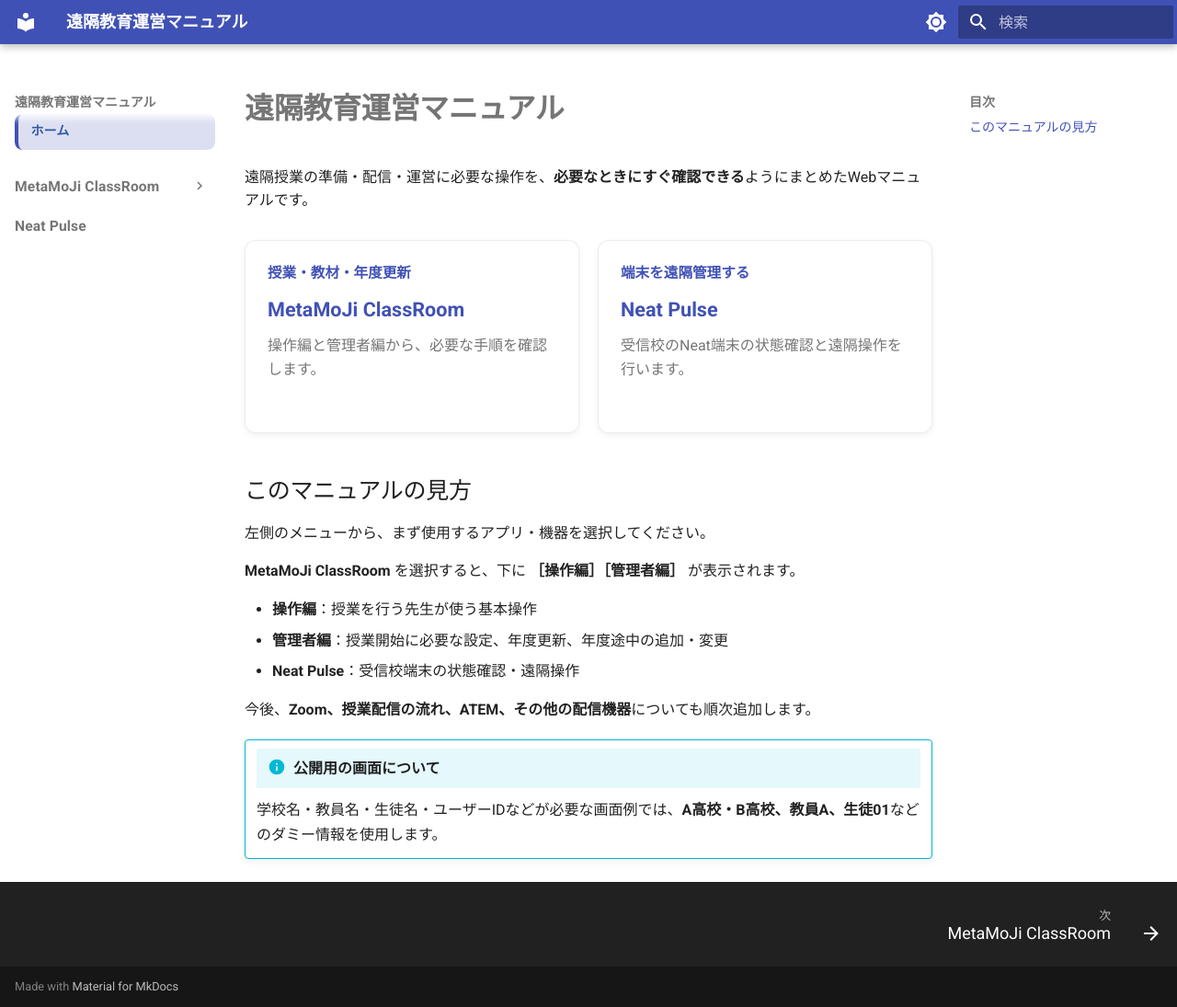
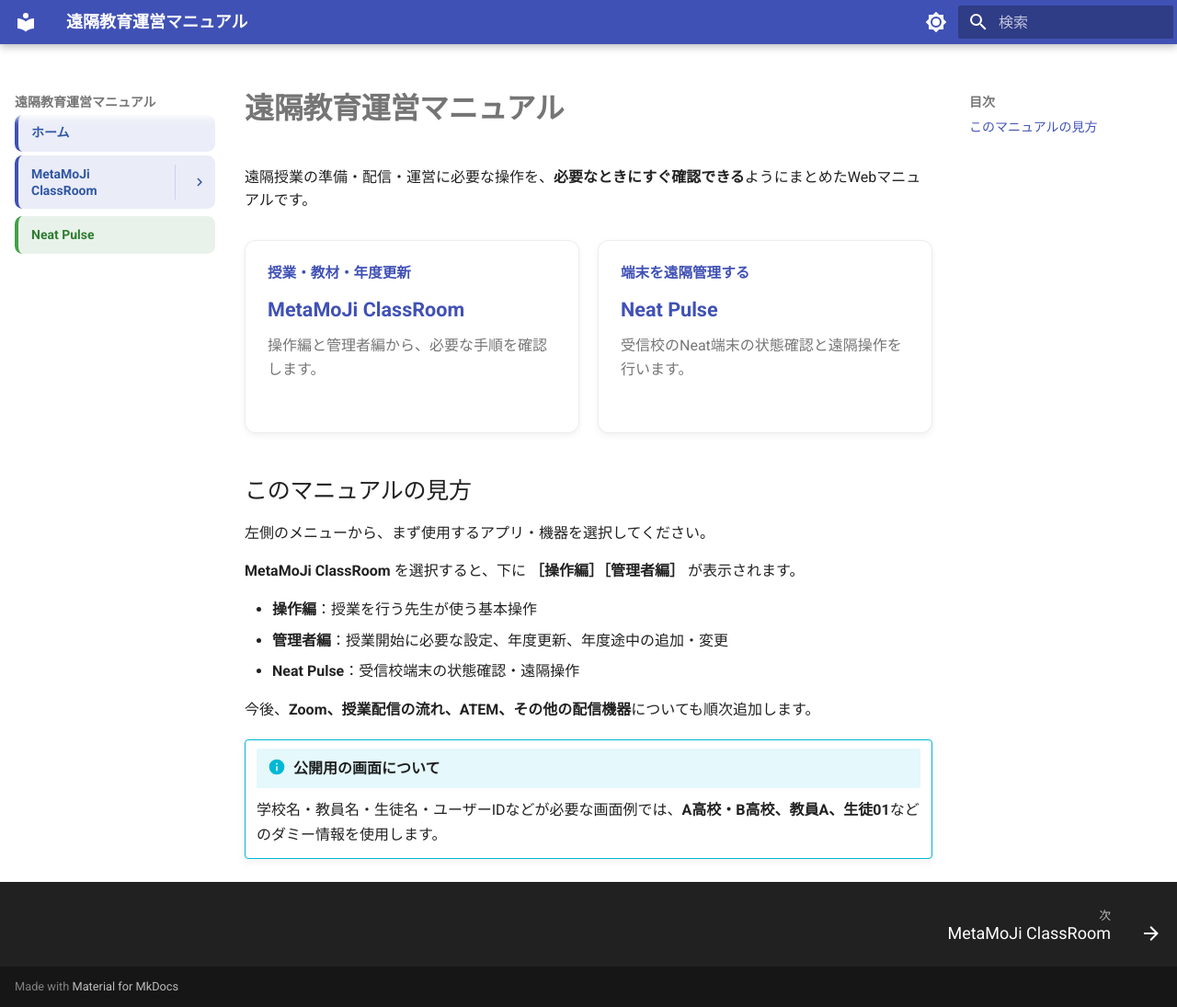
Before and after one commit to a-recs/remote-manual, an MkDocs documentation site: the page built from docs/index.md, in a window 1280 px wide and 1095 px high. Shown: the whole window at 92% size. Built offline with MkDocs 1.6.1 and Material for MkDocs 9.7.7, drawn with Linux system fonts in a browser that asks for light colours.

Commit message:
Redesign sidebar around three primary entry buttons

```diff
--- a/docs/stylesheets/navigation.css
+++ b/docs/stylesheets/navigation.css
@@ -1,47 +1,85 @@
-/* 左側ナビゲーション：入口だけを色付きで強調する */
+/* 左側ナビゲーション：最上位3項目を入口ボタンとして表示 */
 
-/* 分類見出し（MetaMoJi ClassRoom / Neat Pulse）は色を付けない */
-.md-nav--primary > .md-nav__list > .md-nav__item:nth-child(2) > .md-nav__link,
-.md-nav--primary > .md-nav__list > .md-nav__item:nth-child(2) > .md-nav__container > .md-nav__link,
-.md-nav--primary > .md-nav__list > .md-nav__item:nth-child(3) > .md-nav__link,
-.md-nav--primary > .md-nav__list > .md-nav__item:nth-child(3) > .md-nav__container > .md-nav__link {
-  margin-top: 0.55rem !important;
-  padding: 0.2rem 0 !important;
-  border: 0 !important;
-  border-radius: 0 !important;
-  background: transparent !important;
-  color: var(--md-default-fg-color--light) !important;
-  font-size: 0.78rem !important;
-  font-weight: 800 !important;
-  letter-spacing: 0.01em;
-}
-
-/* ホーム・端末確認は単独リンクなので、そのまま1つのボタンにする */
+/* ------------------------------
+   共通
+------------------------------ */
 .md-nav--primary > .md-nav__list > .md-nav__item:nth-child(1) > .md-nav__link,
-.md-nav--primary > .md-nav__list > .md-nav__item:nth-child(3) > .md-nav > .md-nav__list > .md-nav__item:nth-child(1) > .md-nav__link {
-  margin: 0.18rem 0 0.3rem !important;
-  padding: 0.48rem 0.68rem !important;
+.md-nav--primary > .md-nav__list > .md-nav__item:nth-child(3) > .md-nav__link {
+  margin: 0.22rem 0 !important;
+  padding: 0.52rem 0.7rem !important;
   border-left: 0.24rem solid transparent !important;
   border-radius: 0.42rem !important;
   font-weight: 800 !important;
   line-height: 1.4 !important;
 }
 
-/* 操作編・管理者編：文字＋矢印を包むコンテナ全体を1つのボタンにする */
+/* MetaMoJi ClassRoom はリンク＋展開矢印を1つのボタンにまとめる */
+.md-nav--primary > .md-nav__list > .md-nav__item:nth-child(2) > .md-nav__container {
+  display: flex !important;
+  align-items: center !important;
+  margin: 0.22rem 0 !important;
+  padding: 0 !important;
+  overflow: hidden !important;
+  border-left: 0.24rem solid #3f51b5 !important;
+  border-radius: 0.42rem !important;
+  background: rgba(63, 81, 181, 0.11) !important;
+}
+
+.md-nav--primary > .md-nav__list > .md-nav__item:nth-child(2) > .md-nav__container > .md-nav__link {
+  margin: 0 !important;
+  border: 0 !important;
+  border-radius: 0 !important;
+  background: transparent !important;
+  box-shadow: none !important;
+  color: #3157a4 !important;
+  font-weight: 800 !important;
+}
+
+.md-nav--primary > .md-nav__list > .md-nav__item:nth-child(2) > .md-nav__container > .md-nav__link:first-child {
+  flex: 1 1 auto !important;
+  min-width: 0 !important;
+  padding: 0.52rem 0.7rem !important;
+}
+
+.md-nav--primary > .md-nav__list > .md-nav__item:nth-child(2) > .md-nav__container > .md-nav__link:last-child {
+  flex: 0 0 2.2rem !important;
+  width: 2.2rem !important;
+  min-width: 2.2rem !important;
+  padding: 0.52rem 0.42rem !important;
+  justify-content: center !important;
+  border-left: 1px solid rgba(63, 81, 181, 0.16) !important;
+}
+
+/* ホーム */
+.md-nav--primary > .md-nav__list > .md-nav__item:nth-child(1) > .md-nav__link {
+  color: #3157a4 !important;
+  background: rgba(63, 81, 181, 0.10) !important;
+  border-left-color: #3f51b5 !important;
+}
+
+/* Neat Pulse */
+.md-nav--primary > .md-nav__list > .md-nav__item:nth-child(3) > .md-nav__link {
+  color: #2e7d32 !important;
+  background: rgba(46, 125, 50, 0.10) !important;
+  border-left-color: #43a047 !important;
+}
+
+/* ------------------------------
+   MetaMoJi配下：操作編 / 管理者編
+------------------------------ */
 .md-nav--primary > .md-nav__list > .md-nav__item:nth-child(2)
   > .md-nav > .md-nav__list > .md-nav__item:nth-child(1) > .md-nav__container,
 .md-nav--primary > .md-nav__list > .md-nav__item:nth-child(2)
   > .md-nav > .md-nav__list > .md-nav__item:nth-child(2) > .md-nav__container {
   display: flex !important;
   align-items: center !important;
-  margin: 0.18rem 0 0.3rem !important;
+  margin: 0.16rem 0 0.22rem 0.35rem !important;
   padding: 0 !important;
   overflow: hidden !important;
-  border-left: 0.24rem solid transparent !important;
-  border-radius: 0.42rem !important;
+  border-left: 0.2rem solid transparent !important;
+  border-radius: 0.34rem !important;
 }
 
-/* コンテナ内部の文字と矢印には個別の背景・枠を付けない */
 .md-nav--primary > .md-nav__list > .md-nav__item:nth-child(2)
   > .md-nav > .md-nav__list > .md-nav__item:nth-child(1) > .md-nav__container > .md-nav__link,
 .md-nav--primary > .md-nav__list > .md-nav__item:nth-child(2)
@@ -54,40 +92,31 @@
   font-weight: 800 !important;
 }
 
-/* タイトル側は残り幅を使う */
 .md-nav--primary > .md-nav__list > .md-nav__item:nth-child(2)
   > .md-nav > .md-nav__list > .md-nav__item:nth-child(1) > .md-nav__container > .md-nav__link:first-child,
 .md-nav--primary > .md-nav__list > .md-nav__item:nth-child(2)
   > .md-nav > .md-nav__list > .md-nav__item:nth-child(2) > .md-nav__container > .md-nav__link:first-child {
   flex: 1 1 auto !important;
   min-width: 0 !important;
-  padding: 0.48rem 0.68rem !important;
+  padding: 0.4rem 0.58rem !important;
 }
 
-/* 矢印側は細く、中央寄せ */
 .md-nav--primary > .md-nav__list > .md-nav__item:nth-child(2)
   > .md-nav > .md-nav__list > .md-nav__item:nth-child(1) > .md-nav__container > .md-nav__link:last-child,
 .md-nav--primary > .md-nav__list > .md-nav__item:nth-child(2)
   > .md-nav > .md-nav__list > .md-nav__item:nth-child(2) > .md-nav__container > .md-nav__link:last-child {
-  flex: 0 0 2.15rem !important;
-  width: 2.15rem !important;
-  min-width: 2.15rem !important;
-  padding: 0.48rem 0.42rem !important;
+  flex: 0 0 2rem !important;
+  width: 2rem !important;
+  min-width: 2rem !important;
+  padding: 0.4rem 0.36rem !important;
   justify-content: center !important;
-  border-left: 1px solid rgba(127, 127, 127, 0.16) !important;
+  border-left: 1px solid rgba(127, 127, 127, 0.14) !important;
 }
 
-/* ホーム：青 */
-.md-nav--primary > .md-nav__list > .md-nav__item:nth-child(1) > .md-nav__link {
-  color: #3157a4 !important;
-  background-color: rgba(63, 81, 181, 0.10) !important;
-  border-left-color: #3f51b5 !important;
-}
-
-/* 操作編：青緑 */
+/* 操作編 */
 .md-nav--primary > .md-nav__list > .md-nav__item:nth-child(2)
   > .md-nav > .md-nav__list > .md-nav__item:nth-child(1) > .md-nav__container {
-  background-color: rgba(0, 150, 136, 0.10) !important;
+  background: rgba(0, 150, 136, 0.09) !important;
   border-left-color: #009688 !important;
 }
 
@@ -96,10 +125,10 @@
   color: #087f8c !important;
 }
 
-/* 管理者編：オレンジ */
+/* 管理者編 */
 .md-nav--primary > .md-nav__list > .md-nav__item:nth-child(2)
   > .md-nav > .md-nav__list > .md-nav__item:nth-child(2) > .md-nav__container {
-  background-color: rgba(245, 124, 0, 0.11) !important;
+  background: rgba(245, 124, 0, 0.09) !important;
   border-left-color: #f57c00 !important;
 }
 
@@ -108,49 +137,31 @@
   color: #b85c00 !important;
 }
 
-/* 端末確認・遠隔操作：緑 */
-.md-nav--primary > .md-nav__list > .md-nav__item:nth-child(3)
-  > .md-nav > .md-nav__list > .md-nav__item:nth-child(1) > .md-nav__link {
-  color: #2e7d32 !important;
-  background-color: rgba(46, 125, 50, 0.10) !important;
-  border-left-color: #43a047 !important;
-}
-
-/* 個別ページは通常表示。現在ページだけ文字を少し強調 */
+/* 現在のページ */
 .md-nav--primary .md-nav__link--active {
   font-weight: 800 !important;
 }
 
-/* 入口が現在ページの場合は少し濃くする */
-.md-nav--primary > .md-nav__list > .md-nav__item:nth-child(1) > .md-nav__link--active {
-  background-color: rgba(63, 81, 181, 0.18) !important;
+/* ダークモード */
+[data-md-color-scheme="slate"] .md-nav--primary > .md-nav__list > .md-nav__item:nth-child(1) > .md-nav__link,
+[data-md-color-scheme="slate"] .md-nav--primary > .md-nav__list > .md-nav__item:nth-child(2) > .md-nav__container > .md-nav__link {
+  color: #b8c4ff !important;
 }
 
-.md-nav--primary > .md-nav__list > .md-nav__item:nth-child(2)
-  > .md-nav > .md-nav__list > .md-nav__item:nth-child(1) > .md-nav__container:has(> .md-nav__link--active) {
-  background-color: rgba(0, 150, 136, 0.18) !important;
+[data-md-color-scheme="slate"] .md-nav--primary > .md-nav__list > .md-nav__item:nth-child(2) > .md-nav__container {
+  background: rgba(121, 134, 203, 0.18) !important;
+  border-left-color: #9fa8da !important;
 }
 
-.md-nav--primary > .md-nav__list > .md-nav__item:nth-child(2)
-  > .md-nav > .md-nav__list > .md-nav__item:nth-child(2) > .md-nav__container:has(> .md-nav__link--active) {
-  background-color: rgba(245, 124, 0, 0.19) !important;
-}
-
-.md-nav--primary > .md-nav__list > .md-nav__item:nth-child(3)
-  > .md-nav > .md-nav__list > .md-nav__item:nth-child(1) > .md-nav__link--active {
-  background-color: rgba(46, 125, 50, 0.18) !important;
-}
-
-/* ダークモード */
-[data-md-color-scheme="slate"] .md-nav--primary > .md-nav__list > .md-nav__item:nth-child(1) > .md-nav__link {
-  color: #b8c4ff !important;
-  background-color: rgba(121, 134, 203, 0.18) !important;
-  border-left-color: #9fa8da !important;
+[data-md-color-scheme="slate"] .md-nav--primary > .md-nav__list > .md-nav__item:nth-child(3) > .md-nav__link {
+  color: #a5d6a7 !important;
+  background: rgba(76, 175, 80, 0.16) !important;
+  border-left-color: #66bb6a !important;
 }
 
 [data-md-color-scheme="slate"] .md-nav--primary > .md-nav__list > .md-nav__item:nth-child(2)
   > .md-nav > .md-nav__list > .md-nav__item:nth-child(1) > .md-nav__container {
-  background-color: rgba(38, 166, 154, 0.16) !important;
+  background: rgba(38, 166, 154, 0.15) !important;
   border-left-color: #4db6ac !important;
 }
 
@@ -161,7 +172,7 @@
 
 [data-md-color-scheme="slate"] .md-nav--primary > .md-nav__list > .md-nav__item:nth-child(2)
   > .md-nav > .md-nav__list > .md-nav__item:nth-child(2) > .md-nav__container {
-  background-color: rgba(251, 140, 0, 0.17) !important;
+  background: rgba(251, 140, 0, 0.16) !important;
   border-left-color: #ff9800 !important;
 }
 
@@ -169,10 +180,3 @@
   > .md-nav > .md-nav__list > .md-nav__item:nth-child(2) > .md-nav__container > .md-nav__link {
   color: #ffba73 !important;
 }
-
-[data-md-color-scheme="slate"] .md-nav--primary > .md-nav__list > .md-nav__item:nth-child(3)
-  > .md-nav > .md-nav__list > .md-nav__item:nth-child(1) > .md-nav__link {
-  color: #a5d6a7 !important;
-  background-color: rgba(76, 175, 80, 0.16) !important;
-  border-left-color: #66bb6a !important;
-}
```
